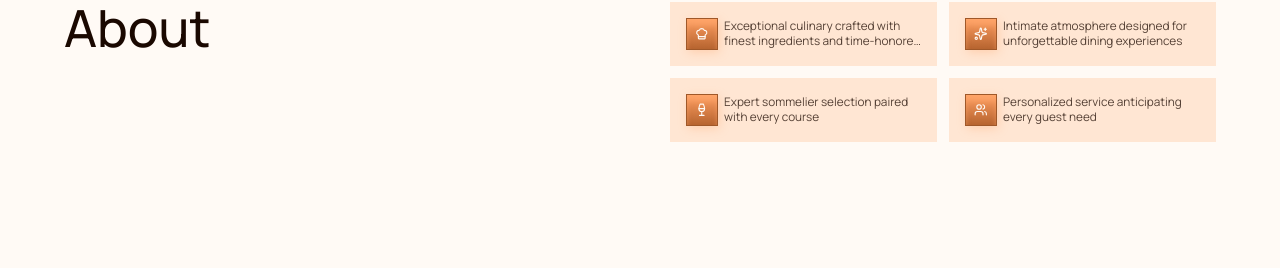
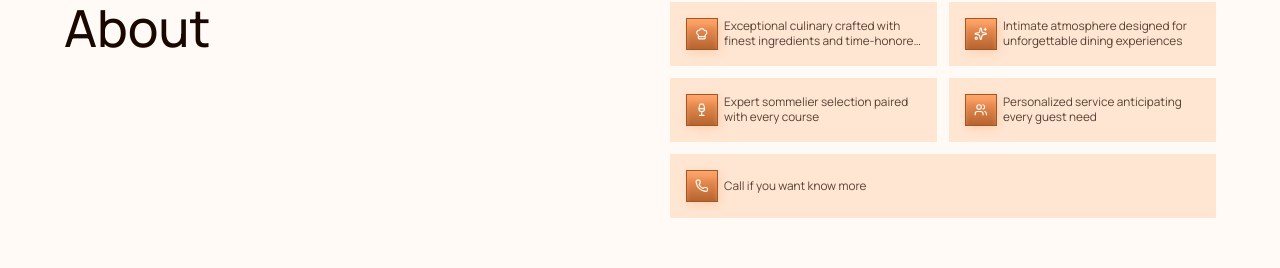
Before and after one commit to vitaleymulikacatchup/6c1ba3f0-cf60-4216-8b9f-f3f7863e2995, a Next.js app: page / in a window 1280 px wide. Shown: the part 1340-1608 px from the top of the page. Built offline with nearby package versions, Linux system fonts and the light colour scheme; no server answers.

Commit message:
Update project files

```diff
--- a/src/app/page.tsx
+++ b/src/app/page.tsx
@@ -1,4 +1,4 @@
-"use client"
+"use client";
 
 import { ThemeProvider } from "@/providers/themeProvider/ThemeProvider";
 import NavbarStyleMinimal from '@/components/navbar/NavbarStyleMinimal';
@@ -63,6 +63,11 @@ export default function LandingPage() {
             {
               text: "Personalized service anticipating every guest need",
               icon: Users
+            },
+            {
+              text: "Call if you want know more",
+              icon: Phone,
+              metadata: "+3809311111111"
             }
           ]}
           useInvertedBackground="noInvert"
```
